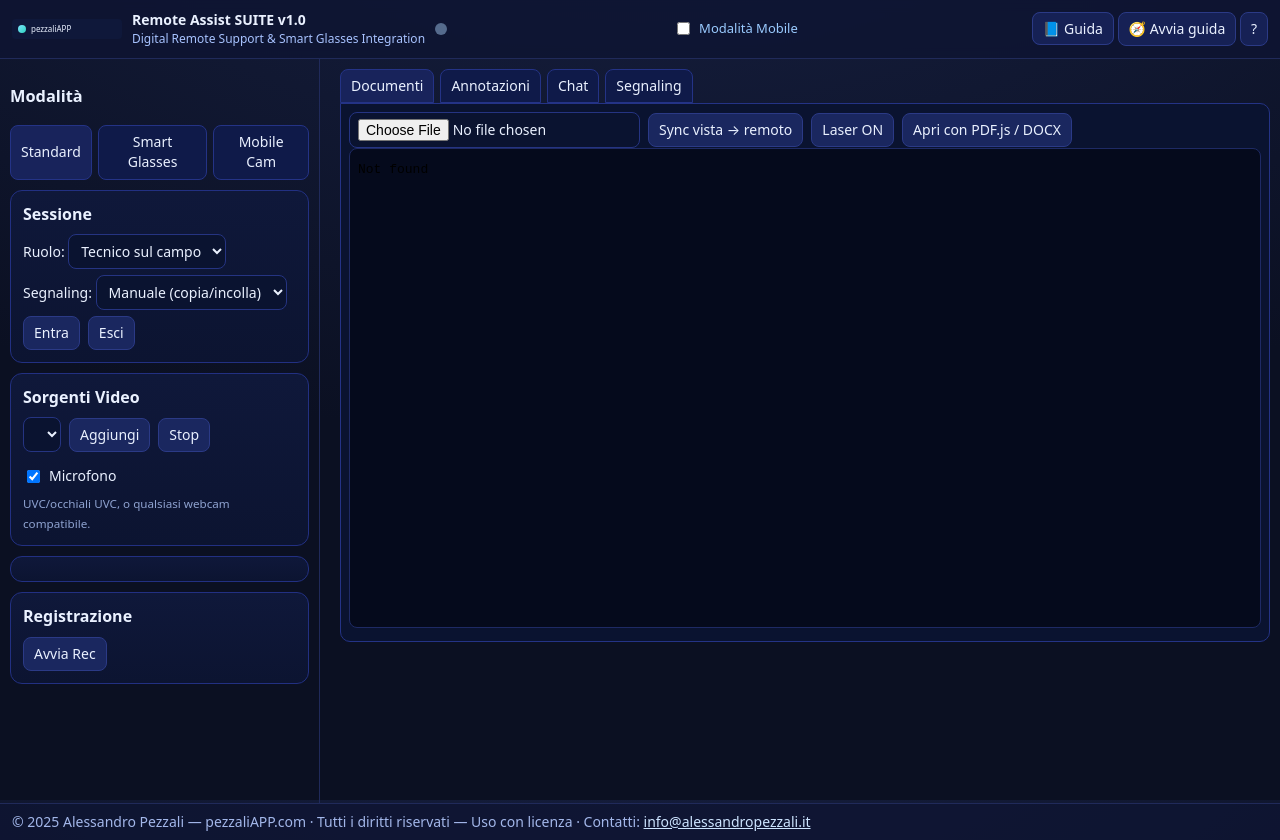
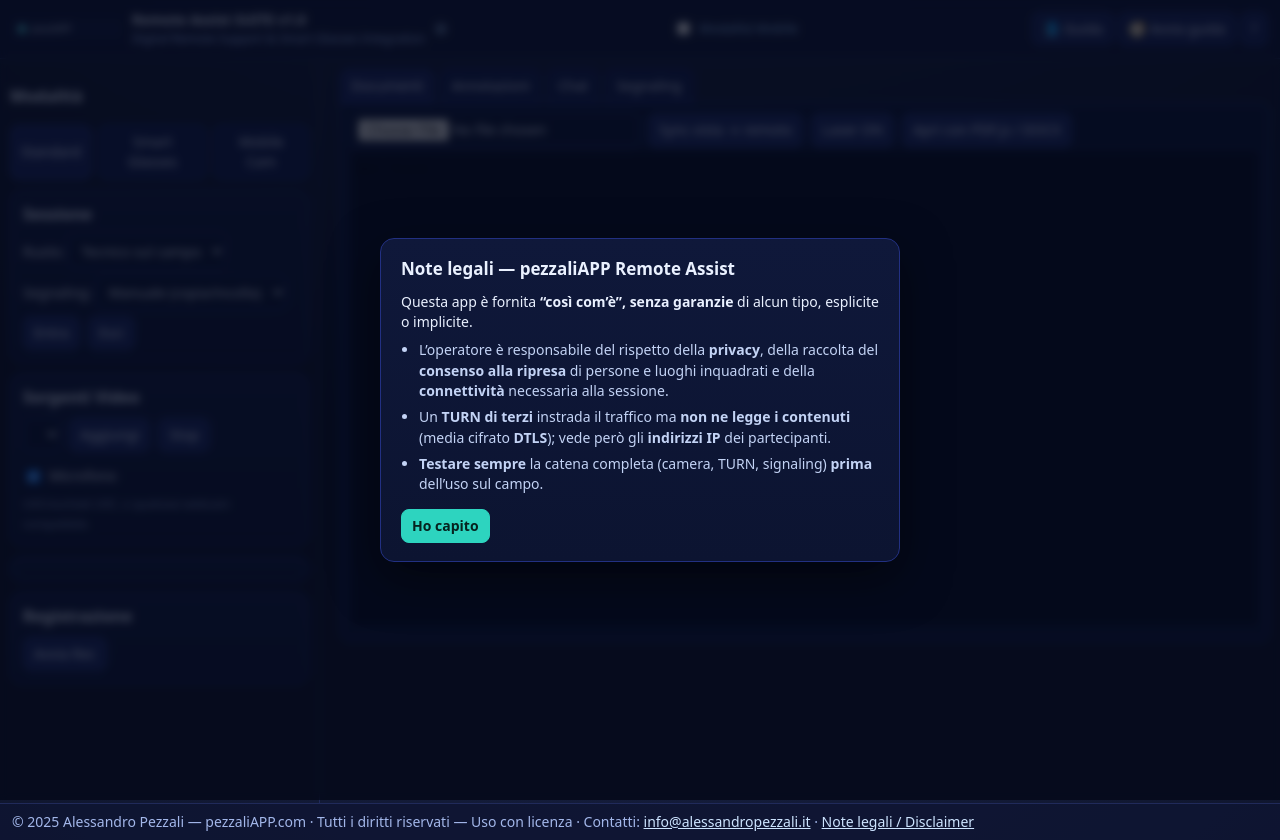
Before and after one commit to pezzaliapp/RemoteAssistPWA, a website: page index.html in a window 1280 px wide. Drawn offline with Linux system fonts and the light colour scheme.

Commit message:
feat: disclaimer al primo avvio e sezione 'perche questa app' nella guida
- Overlay disclaimer mostrato al primo avvio (note legali: nessuna
  garanzia, responsabilita privacy/consenso/connettivita, TURN che
  relaya media DTLS ma vede gli IP, testare prima del campo). Bottone
  'Ho capito' che salva in localStorage; link 'Note legali /
  Disclaimer' nel footer per riaprirlo.
- Aggiunta sezione 'Perche questa app e non una videochiamata' nella
  dialog Guida rapida (#help).

```diff
--- a/app.js
+++ b/app.js
@@ -31,6 +31,22 @@
   }));
   $('#btnHelp')?.addEventListener('click', ()=>$('#help').showModal());
   $('#closeHelp')?.addEventListener('click', ()=>$('#help').close());
+
+  // ===== Disclaimer / Note legali (primo avvio + link nel footer) =====
+  (function initDisclaimer(){
+    const ov=$('#disclaimer');
+    if(!ov) return;
+    const KEY='disclaimer-accepted';
+    const open =()=>ov.classList.remove('hidden');
+    const close=()=>ov.classList.add('hidden');
+    let accepted=null; try{ accepted=localStorage.getItem(KEY); }catch(e){ console.warn('disclaimer storage:', e); }
+    if(accepted!=='1') open(); // mostrato solo al primo avvio
+    $('#disclaimerOk')?.addEventListener('click', ()=>{
+      try{ localStorage.setItem(KEY,'1'); }catch(e){ console.warn('disclaimer storage:', e); }
+      close();
+    });
+    $('#openDisclaimer')?.addEventListener('click', e=>{ e.preventDefault(); open(); });
+  })();
 
   // ===== Modalità Mobile: gestione toggle + auto su iOS/Android =====
   const mmToggle = document.getElementById('mobileMode');
--- a/index.html
+++ b/index.html
@@ -156,8 +156,23 @@
 
   <footer class="legal">
     © 2025 Alessandro Pezzali — pezzaliAPP.com · Tutti i diritti riservati — Uso con licenza ·
-    Contatti: <a href="mailto:info@alessandropezzali.it">info@alessandropezzali.it</a>
+    Contatti: <a href="mailto:info@alessandropezzali.it">info@alessandropezzali.it</a> ·
+    <a id="openDisclaimer" href="#">Note legali / Disclaimer</a>
   </footer>
+
+  <!-- Disclaimer al primo avvio (riapribile dal footer) -->
+  <div id="disclaimer" class="disclaimer-overlay hidden" role="dialog" aria-modal="true" aria-labelledby="disclaimerTitle">
+    <div class="disclaimer-card">
+      <h3 id="disclaimerTitle">Note legali — pezzaliAPP Remote Assist</h3>
+      <p>Questa app è fornita <b>“così com’è”, senza garanzie</b> di alcun tipo, esplicite o implicite.</p>
+      <ul>
+        <li>L’operatore è responsabile del rispetto della <b>privacy</b>, della raccolta del <b>consenso alla ripresa</b> di persone e luoghi inquadrati e della <b>connettività</b> necessaria alla sessione.</li>
+        <li>Un <b>TURN di terzi</b> instrada il traffico ma <b>non ne legge i contenuti</b> (media cifrato <b>DTLS</b>); vede però gli <b>indirizzi IP</b> dei partecipanti.</li>
+        <li><b>Testare sempre</b> la catena completa (camera, TURN, signaling) <b>prima</b> dell’uso sul campo.</li>
+      </ul>
+      <div class="row"><button id="disclaimerOk" class="cta-btn">Ho capito</button></div>
+    </div>
+  </div>
 
   <dialog id="help">
     <h3>Guida rapida</h3>
@@ -166,6 +181,17 @@
       <li>Usa la tab <b>Segnaling</b> per collegarti (Manuale o GitHub Issues).</li>
       <li>Con <b>Laser</b> e <b>Annotazioni</b> guidi l’intervento “chirurgico”.</li>
     </ol>
+    <h3>Perché questa app e non una videochiamata</h3>
+    <p class="muted">Se ti serve <b>solo parlare</b> e mostrare qualcosa genericamente, una normale videochiamata basta. Questa app serve quando l’assistenza è <b>tecnica</b> e la precisione conta:</p>
+    <ul>
+      <li><b>Puntatore laser preciso</b> sul video o sul documento del cliente: “quella vite lì” diventa <b>un punto esatto</b>, non parole.</li>
+      <li><b>Annotazioni</b> su schemi e foto condivisi col remoto.</li>
+      <li><b>PDF e manuali sincronizzati</b>: si guarda tutti la stessa pagina, lo stesso dettaglio.</li>
+      <li><b>POV a mani libere</b>: camera posteriore, torch e supporto a smart glasses.</li>
+      <li><b>Registrazione</b> della sessione per documentare l’intervento.</li>
+      <li><b>PWA brandizzata e installabile</b>, invece di un’app consumer generica.</li>
+      <li>Il <b>media è P2P, cifrato end-to-end</b> (DTLS-SRTP): audio/video viaggiano direttamente tra i dispositivi.</li>
+    </ul>
     <button id="startTour">🧭 Avvia guida qui</button>
     <button id="closeHelp">Chiudi</button>
   </dialog>
--- a/styles.css
+++ b/styles.css
@@ -199,3 +199,14 @@
 
 /* Avviso privacy signaling GitHub (SEC-02) */
 .warn{color:#fcd34d;background:rgba(252,211,77,.08);border:1px solid rgba(252,211,77,.35);border-radius:8px;padding:8px 10px;margin:6px 0}
+
+/* ===== Disclaimer / Note legali (overlay primo avvio) ===== */
+.disclaimer-overlay{position:fixed;inset:0;z-index:50;display:flex;align-items:center;justify-content:center;padding:16px;background:rgba(5,10,28,.72);backdrop-filter:blur(4px)}
+.disclaimer-overlay.hidden{display:none}
+.disclaimer-card{max-width:520px;width:100%;background:linear-gradient(180deg,#0f183a,#0c1431);border:1px solid #223082;border-radius:14px;padding:18px 20px;box-shadow:0 16px 48px rgba(0,0,0,.5)}
+.disclaimer-card h3{margin:0 0 10px 0;font-size:17px}
+.disclaimer-card p{margin:8px 0;color:var(--ink)}
+.disclaimer-card ul{margin:8px 0 14px 0;padding-left:18px;color:#c3d3f5}
+.disclaimer-card li{margin:6px 0}
+.cta-btn{background:var(--cta);color:#06231f;border:1px solid var(--cta);font-weight:600}
+.cta-btn:hover{filter:brightness(1.08)}
```
